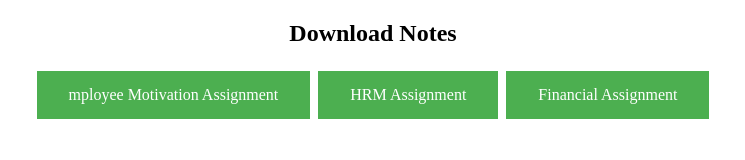
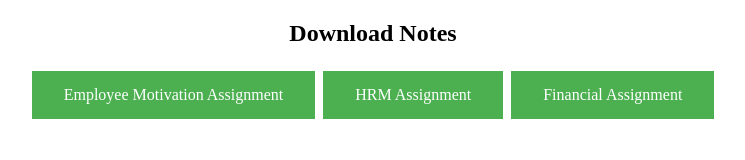
Before and after one commit to kumaraishara43/Assignments, a plain HTML site: page index.html in a window 1280 px wide. Shown: the whole page, without its empty margins (267-1012 px from the left). Drawn offline with Linux system fonts and the light colour scheme.

Commit message:
Update index.html

```diff
--- a/index.html
+++ b/index.html
@@ -24,7 +24,7 @@
 <h2>Download Notes</h2>
 
 
-<a href="Employee Motivation Assignment.html" class="button">mployee Motivation Assignment</a>
+<a href="Employee Motivation Assignment.html" class="button">Employee Motivation Assignment</a>
 <a href="HRM Assignment.html" class="button">HRM Assignment</a>
 <a href="Financial Assignment.html" class="button">Financial Assignment</a>
 
```
